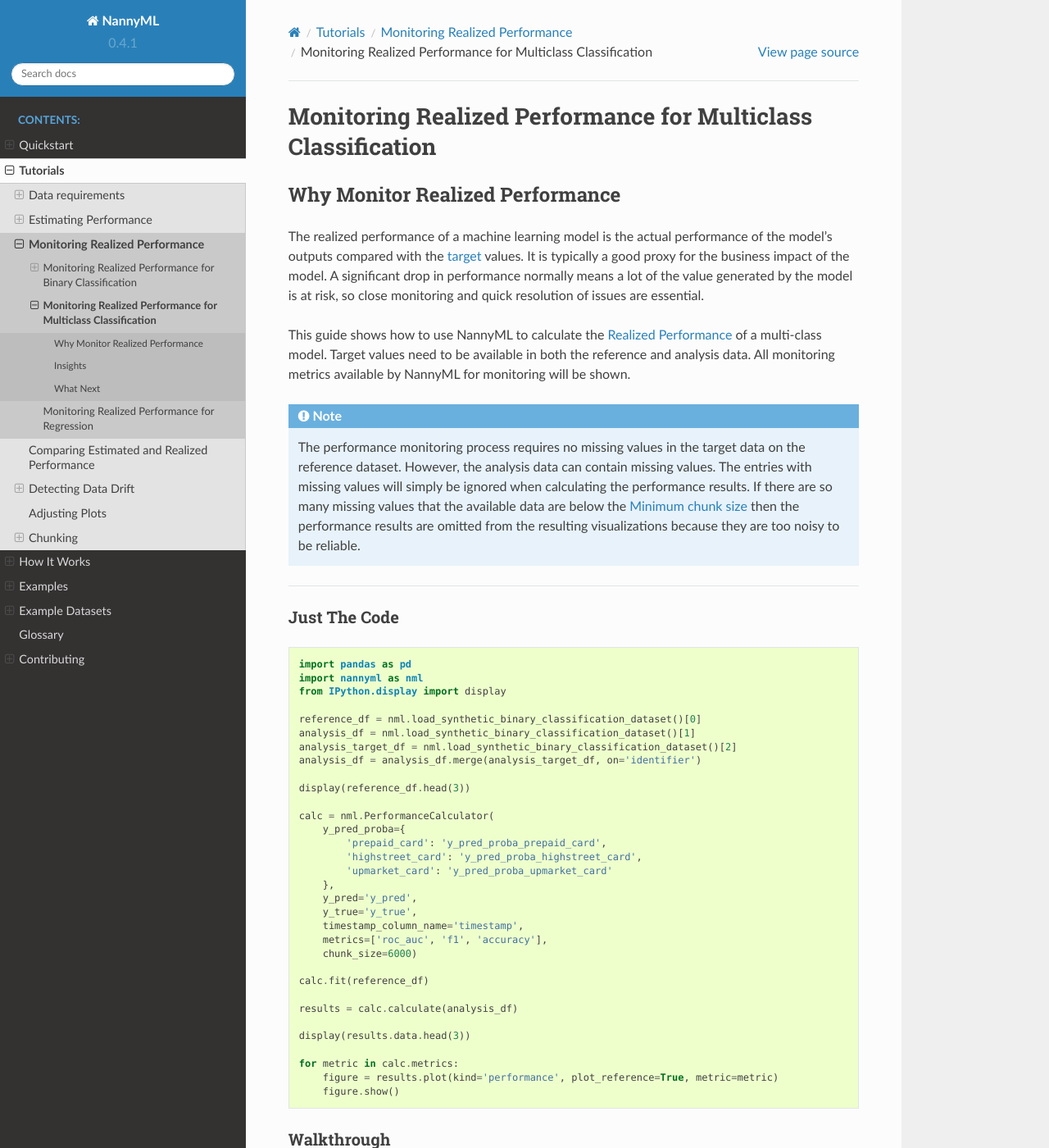
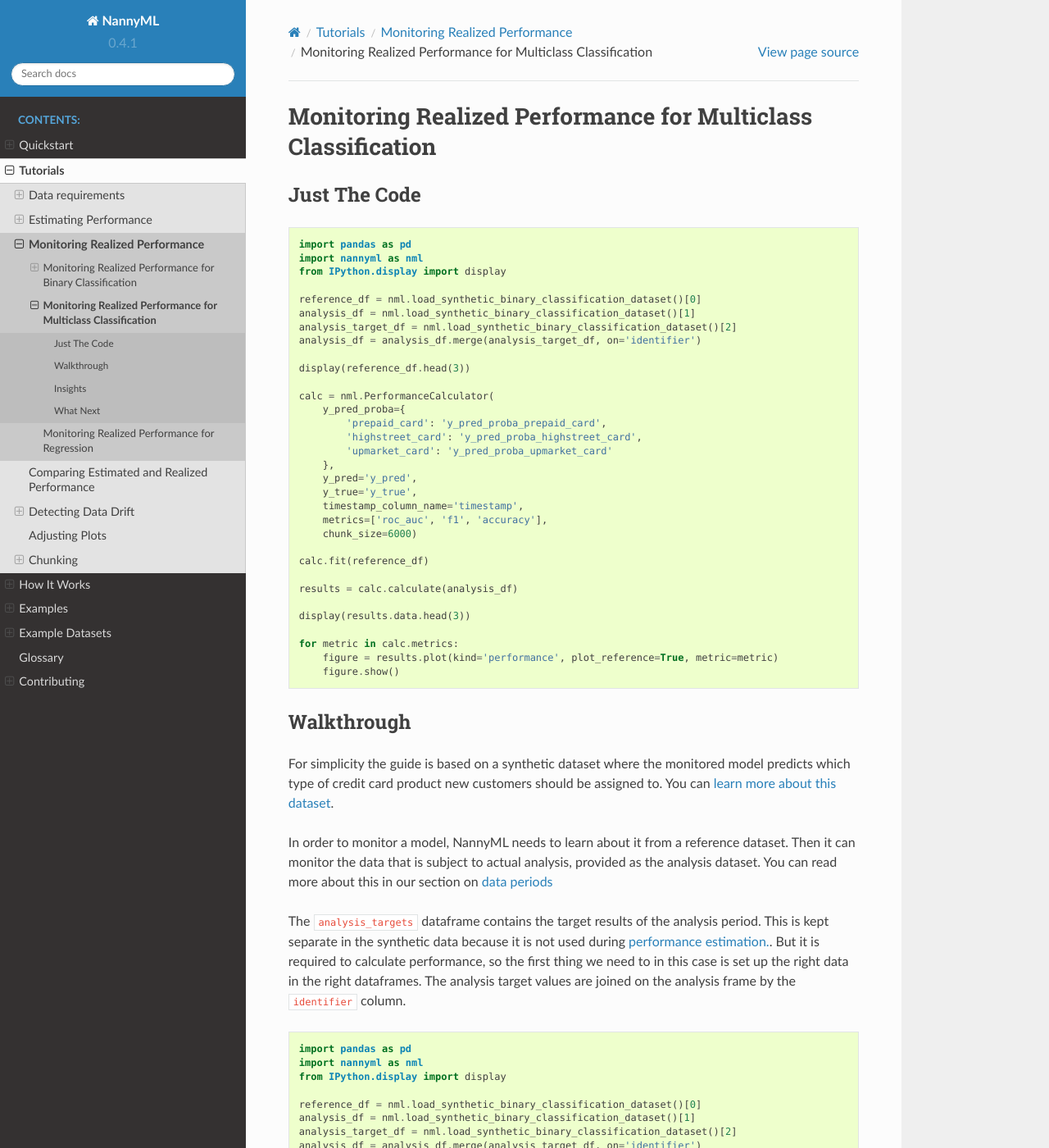
Before and after one commit to NannyML/nannyml, a Sphinx documentation site: the page built from docs/tutorials/performance_calculation/multiclass_performance_calculation.rst, in a window 1280 px wide and 1400 px high. Shown: the whole window at 82% size. Built offline with Sphinx 7.4.7 and the Read the Docs theme 2.0.0, drawn with Linux system fonts in a browser that asks for light colours; pages that are not in the unit, such as notebooks, are missing from menus.

Commit message:
Amended heading structure for realised performance monitoring tutorials

```diff
--- a/docs/tutorials/performance_calculation/multiclass_performance_calculation.rst
+++ b/docs/tutorials/performance_calculation/multiclass_performance_calculation.rst
@@ -4,29 +4,9 @@
 Monitoring Realized Performance for Multiclass Classification
 ================================================================
 
-Why Monitor Realized Performance
-===================================
-
-The realized performance of a machine learning model is the actual performance of the model's outputs compared with
-the :term:`target` values. It is typically a good proxy for the business impact of the model.
-A significant drop in performance normally means a lot of the value generated by the model is at risk,
-so close monitoring and quick resolution of issues are essential.
-
-This guide shows how to use NannyML to calculate the :term:`Realized Performance` of a multi-class model.
-Target values need to be available in both the reference and analysis data.
-All monitoring metrics available by NannyML for monitoring will be shown.
-
-.. note::
-    The performance monitoring process requires no missing values in the target data on the reference dataset. However,
-    the analysis data can contain missing values. The entries with missing values will simply be ignored when
-    calculating the performance results. If there are so many missing values that the available data are below the
-    :ref:`minimum-chunk-size` then the performance results are omitted from the resulting visualizations because they are
-    too noisy to be reliable.
-
-=====================
 
 Just The Code
--------------
+==============
 
 .. code-block:: python
 
@@ -66,11 +46,8 @@ Just The Code
 
 
 Walkthrough
-----------------------------------------------
+=============
 
-
-Prepare the data
-~~~~~~~~~~~~~~~~
 
 For simplicity the guide is based on a synthetic dataset where the monitored model predicts
 which type of credit card product new customers should be assigned to. You can :ref:`learn more about this dataset<dataset-synthetic-multiclass>`.
```
Also changed, not shown: docs/tutorials/performance_calculation/binary_performance_calculation.rst (+2 -28 lines).
